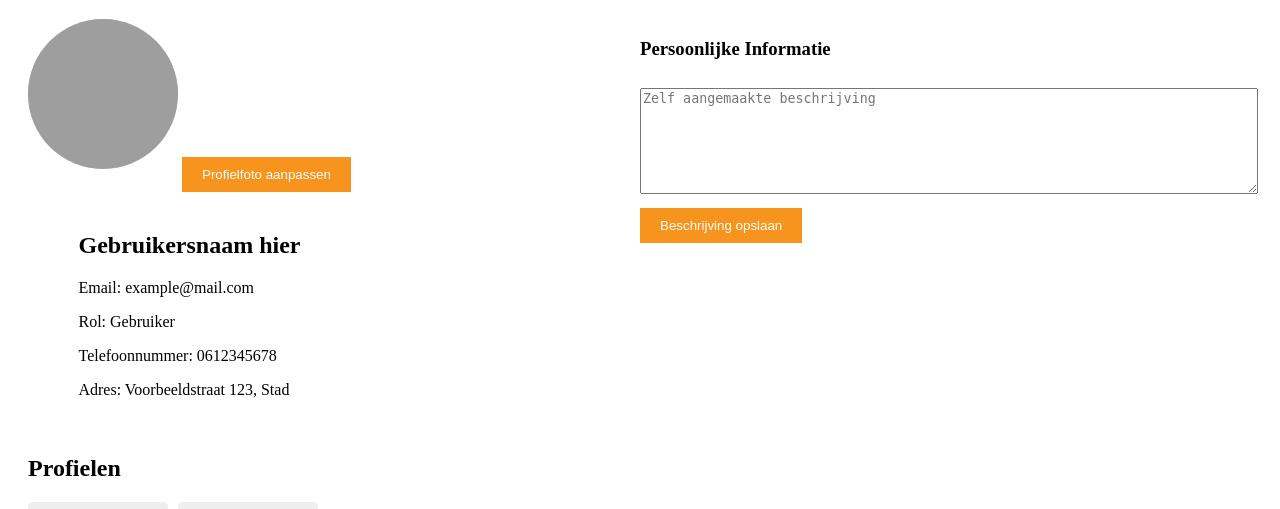
After one commit to tomroolfs/nextstepsolutions, a PHP site: page /profielhub.html in a window 1280 px wide. The commit adds this page. Shown: the part 9-518 px from the top of the page. Run offline with PHP 8.4, Linux system fonts and the light colour scheme; grey boxes are pictures that could not be loaded.

Commit message:
profielhub
Ik heb een popup gemaakt van de profielen zodat mensen hun profiel foto kunnne aanpassen en een beschrijving kunnen toevoegen.

```diff
--- /dev/null
+++ b/profielhub.html
@@ -0,0 +1,73 @@
+<!DOCTYPE html>
+<html lang="nl">
+<head>
+    <meta charset="UTF-8">
+    <meta name="viewport" content="width=device-width, initial-scale=1.0">
+    <title>Profiel Pagina</title>
+    <!-- Link naar CSS file -->
+    <link rel="stylesheet" href="style.css">
+</head>
+<body>
+
+    <!-- Hier komt je HTML inhoud -->
+
+
+
+    <!-- Profiel Pagina -->
+    <div class="profile-page">
+        <div class="profile-section">
+            <div class="profile-info">
+                <img src="default-profile.png" alt="Profielfoto" class="profile-img" id="profileImg">
+                <button id="uploadPhotoBtn" class="btn">Profielfoto aanpassen</button>
+                <input type="file" id="fileInput" accept="image/*" style="display: none;">
+            </div>
+
+            <div class="profile-details">
+                <h2>Gebruikersnaam hier</h2>
+                <p>Email: example@mail.com</p>
+                <p>Rol: Gebruiker</p>
+                <p>Telefoonnummer: 0612345678</p>
+                <p>Adres: Voorbeeldstraat 123, Stad</p>
+            </div>
+        </div>
+
+        <div class="edit-description">
+            <h3>Persoonlijke Informatie</h3>
+            <textarea id="descriptionInput" placeholder="Zelf aangemaakte beschrijving"></textarea>
+            <button id="saveDescriptionBtn" class="btn">Beschrijving opslaan</button>
+        </div>
+    </div>
+
+    <!-- Zoek Profiel Pagina -->
+    <div class="search-page">
+        <h2>Profielen</h2>
+        <div class="profiles-grid">
+            <div class="profile-card">
+                <img src="default-profile.png" alt="Profiel Foto" class="profile-img">
+                <p>Naam 1</p>
+            </div>
+            <div class="profile-card">
+                <img src="default-profile.png" alt="Profiel Foto" class="profile-img">
+                <p>Naam 2</p>
+            </div>
+            <!-- Voeg meer profielen toe hier -->
+        </div>
+    </div>
+
+    <!-- Pop-up Profiel Kaart -->
+    <div id="profilePopup" class="popup">
+        <div class="popup-content">
+            <span class="close-btn">&times;</span>
+            <div class="profile-info">
+                <img src="default-profile.png" alt="Profiel Foto" class="profile-img">
+                <h3>Gebruikersnaam hier</h3>
+                <p>Email: example@mail.com</p>
+                <p>Rol: Gebruiker</p>
+                <p>Zelf aangemaakte beschrijving.</p>
+            </div>
+        </div>
+    </div>
+
+    <script src="script.js"></script>
+</body>
+</html>
--- /dev/null
+++ b/script.js
@@ -0,0 +1,41 @@
+// Profielfoto uploaden
+const uploadPhotoBtn = document.getElementById('uploadPhotoBtn');
+const fileInput = document.getElementById('fileInput');
+const profileImg = document.getElementById('profileImg');
+
+uploadPhotoBtn.onclick = () => {
+    fileInput.click();
+};
+
+fileInput.onchange = (event) => {
+    const file = event.target.files[0];
+    if (file) {
+        const reader = new FileReader();
+        reader.onload = function(e) {
+            profileImg.src = e.target.result;
+        };
+        reader.readAsDataURL(file);
+    }
+};
+
+// Beschrijving opslaan
+const saveDescriptionBtn = document.getElementById('saveDescriptionBtn');
+const descriptionInput = document.getElementById('descriptionInput');
+
+saveDescriptionBtn.onclick = () => {
+    alert('Beschrijving opgeslagen: ' + descriptionInput.value);
+};
+
+// Pop-up profielkaart
+const profilePopup = document.getElementById("profilePopup");
+const closeBtn = document.querySelector(".close-btn");
+
+closeBtn.onclick = function() {
+    profilePopup.style.display = "none";
+}
+
+window.onclick = function(event) {
+    if (event.target == profilePopup) {
+        profilePopup.style.display = "none";
+    }
+}
--- a/style.css
+++ b/style.css
@@ -95,3 +95,123 @@ li img {
     color: black;
     font-weight: 500;
 }
+/* Algemene styling */
+
+/* Profiel pagina */
+.profile-page {
+    display: flex;
+    justify-content: space-between;
+    padding: 20px;
+}
+
+.profile-section {
+    display: flex;
+    flex-direction: column;
+    align-items: center;
+}
+
+.profile-info {
+    text-align: center;
+}
+
+.profile-img {
+    width: 150px;
+    height: 150px;
+    border-radius: 50%;
+    background-color: #ccc;
+    margin-bottom: 10px;
+}
+
+.profile-details {
+    text-align: left;
+    margin-top: 20px;
+}
+
+.edit-description {
+    width: 50%;
+}
+
+textarea {
+    width: 100%;
+    height: 100px;
+    margin-top: 10px;
+}
+
+.btn {
+    background-color: #f7941d;
+    border: none;
+    padding: 10px 20px;
+    color: white;
+    cursor: pointer;
+    margin-top: 10px;
+}
+
+.btn:hover {
+    background-color: #e08500;
+}
+
+/* Zoek profiel pagina */
+.search-page {
+    margin: 20px;
+}
+
+.profiles-grid {
+    display: flex;
+    gap: 10px;
+    flex-wrap: wrap;
+}
+
+.profile-card {
+    text-align: center;
+    background-color: #eee;
+    padding: 10px;
+    border-radius: 5px;
+    width: 120px;
+}
+
+.profile-card img {
+    width: 100px;
+    height: 100px;
+    border-radius: 50%;
+    background-color: #ccc;
+}
+
+.profile-card p {
+    margin-top: 10px;
+}
+
+/* Pop-up profiel kaart */
+.popup {
+    display: none;
+    position: fixed;
+    top: 0;
+    left: 0;
+    width: 100%;
+    height: 100%;
+    background-color: rgba(0, 0, 0, 0.5);
+    justify-content: center;
+    align-items: center;
+}
+
+.popup-content {
+    background-color: white;
+    padding: 20px;
+    border-radius: 5px;
+    width: 300px;
+    position: relative;
+}
+
+.close-btn {
+    position: absolute;
+    top: 10px;
+    right: 10px;
+    font-size: 24px;
+    cursor: pointer;
+}
+
+@media screen and (max-width: 600px) {
+    .profile-page, .edit-description {
+        flex-direction: column;
+        align-items: center;
+    }
+}
```
